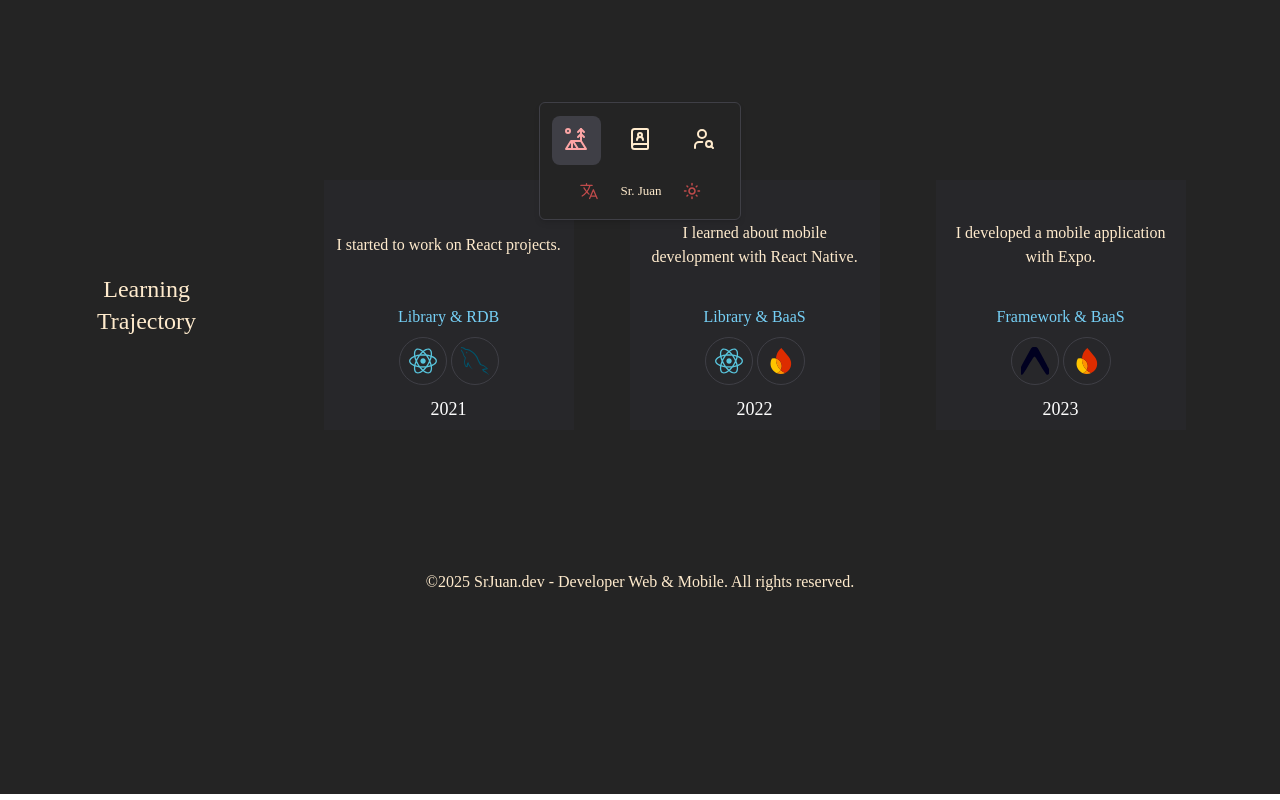
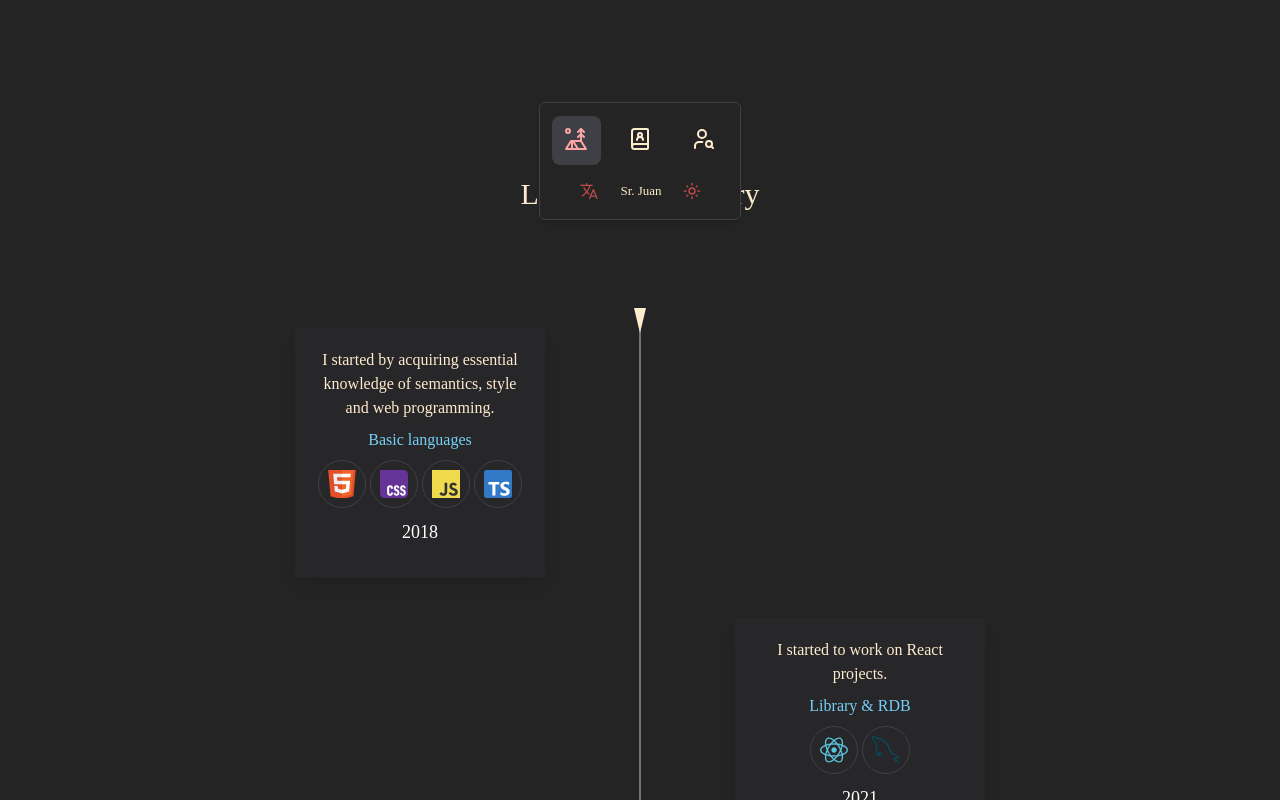
Before and after one commit to JuanPython1/juandev.is-a.dev, a React (Vite) app: page / in a window 1280 px wide. Shown: the part 540-1340 px from the top of the page. Built offline with nearby package versions, Linux system fonts and the light colour scheme; a web font is replaced by a local one.

Commit message:
fix: :art: new trajectory animation-timeline scroll

```diff
--- a/src/pages/start/components/Trajectory.jsx
+++ b/src/pages/start/components/Trajectory.jsx
@@ -1,23 +1,26 @@
 import IconsContainer from "@/components/IconsContainer";
 import trayectoriaData from "@data/Trajectory.json";
+import '@pages/start/styles/Trayectory.css';
 
 export default function Trajectory() {
     const events = trayectoriaData.events;
 
     return (
-        <div className="flex flex-col justify-center items-center w-screen md:flex-row overflow-x-auto space-y-5 md:space-x-14 md:space-y-0">
-            {events.map((event, index) => {
-                return (
-                    <div key={index} className="flex flex-col justify-center items-center">
+        <div className="relative flex flex-col items-center w-full ">
+            {/* Línea de tiempo central */}
+            <div className="absolute left-1/2 w-0.5 h-full bg-zinc-500 dark:bg-[#d95a5a] transform -translate-x-1/2"></div>
 
-                        <div
-                            className="flex flex-col gap-2  h-32 bg-zinc-800 dark:bg-[#d95a5a]  transition-colors duration-500 justify-center items-center my-3 md:my-5 p-3 w-[250px] min-h-[250px] min-w-[250px]"
-                        >
-                            <div className="flex h-1/2 items-center">
+            {/* Punto en la línea de tiempo */}
+            <div className="triangle animation"></div>
+
+            {events.map((event, index) => (
+                <div key={index} className={`relative flex w-full md:w-3/4 py-5 ${index % 2 === 0 ? 'justify-start' : 'justify-end'}`}>
+
+
+                    {/* Tarjeta de evento */}
+                    <div className="flex flex-col gap-2 bg-zinc-800 dark:bg-[#d95a5a] transition-colors duration-500 p-5 w-[250px] min-h-[250px] shadow-lg z-10">
                         <p className="font_juan_text_trajectory">{event.description}</p>
-                            </div>
-                            <div className="flex flex-col h-1/2 items-center gap-2">
-                                <p className="font_juan_framework_trajectory">{event.toolTitle}</p>
+                        <p className="font_juan_framework_trajectory text-center">{event.toolTitle}</p>
                         <div className="flex flex-row gap-1 w-full justify-center items-center">
                             {Object.keys(event.framework).map((key) => (
                                 <IconsContainer
@@ -27,16 +30,10 @@ export default function Trajectory() {
                                 />
                             ))}
                         </div>
-
-                                <h1 className="text-2xl font_juan_tittle_trajectory">{event.year}</h1>
+                        <h1 className="text-2xl font_juan_tittle_trajectory text-center">{event.year}</h1>
                     </div>
                 </div>
-
-                    </div>
-                );
-            })}
-
-
+            ))}
         </div>
     );
 }
--- a/src/pages/start/start.jsx
+++ b/src/pages/start/start.jsx
@@ -4,7 +4,7 @@ import Trajectory from "@/pages/start/components/Trajectory.jsx";
 export default function Start() {
 
     return (
-        <main className="mt-16 flex-grow space-y-32">
+        <main className="mt-16 flex-grow space-y-36">
 
             <section className={`flex flex-col gap-32 justify-center items-center min-w-3 max-w-2xl p-10 mx-auto rounded-e-3xl animationBlurIn`}>
                 <p className="font_juan_intro">
@@ -15,8 +15,8 @@ export default function Start() {
                 <FrameworksCube />
             </section>
 
-            <section className="flex flex-col md:flex-row flex-grow gap-16 md:gap-24 justify-center items-center max-w-[1200px] p-10 mx-auto animationBlurIn">
-                <h1 className="text-center md:text-2xl font_juan_tittle">Learning Trajectory</h1>
+            <section className="flex flex-col gap-16 md:gap-24 justify-center items-center max-w-[1000px] p-10 mx-auto animationBlurIn">
+                <h1 className="text-center md:text-3xl font_juan_tittle">Learning Trajectory</h1>
                 <Trajectory />
             </section>
 
--- a/src/pages/start/styles/Trayectory.css
+++ b/src/pages/start/styles/Trayectory.css
@@ -0,0 +1,36 @@
+.triangle {
+  position: absolute;
+  left: 50%;
+  transform: translateX(-50%);
+  width: 0;
+  height: 0;
+  border-left: 6px solid transparent;
+  border-right: 6px solid transparent;
+  border-top: 25px solid #ffebcd;
+  /* animation: moveAlongVerticalTimeline 1s infinite linear; */
+}
+
+.animation {
+  animation-timeline: scroll();
+  animation-duration: 2000ms;
+  animation-name: appear;
+  animation-fill-mode: forwards;
+  animation-timing-function: linear;
+  animation-delay: 500ms;
+}
+
+
+@keyframes appear {
+  0% {
+    top: 0;
+    border-top-color: #ffebcd; /* Color inicial */
+  }
+  50% {
+    top: 50%;
+    border-top-color: #f5a597; /* Cambio de color en la mitad */
+  }
+  100% {
+    top: 100%;
+    border-top-color: #ff6347; /* Regreso al color original */
+  }
+}
```
Lines whose indentation alone changed are shown as unchanged.
